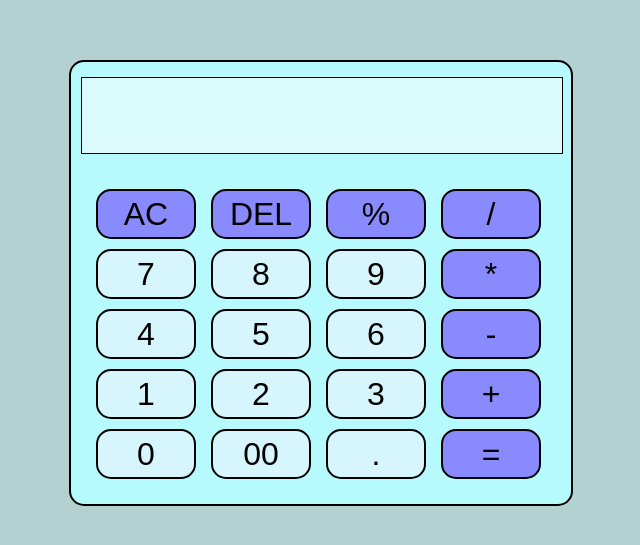
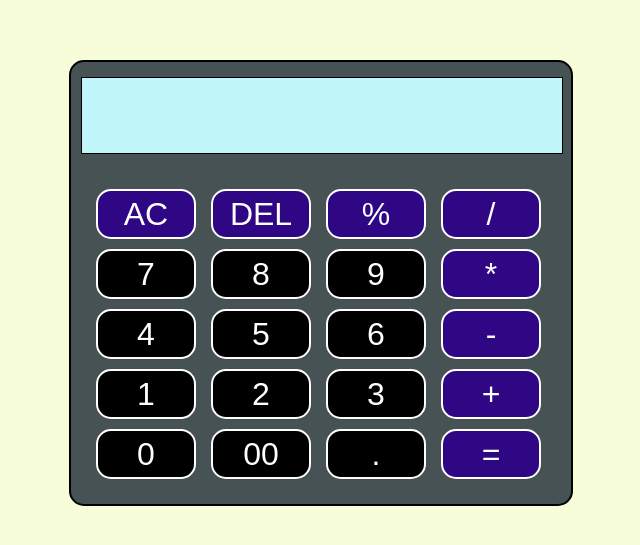
Before and after one commit to JAYASURYAJSP03/Calculator-Task, a plain HTML site: page index.html in a window 1280 px wide. Shown: the part 117-662 px from the top of the page, without its empty margins (319-959 px from the left). Drawn offline with Linux system fonts and the light colour scheme.

Commit message:
color updation

```diff
--- a/styles.css
+++ b/styles.css
@@ -4,11 +4,11 @@ body{
     justify-content: center;
     align-items: center;
     height: 100vh;
-    background-color: rgb(179, 209, 209);
+    background-color: rgb(247, 253, 216);
 }
 .calculator{
     font-family: Arial, Helvetica, sans-serif;
-    background-color: rgb(182, 250, 254);
+    background-color: rgb(70, 82, 83);
     border-radius: 15px;
     width: 500px;
     overflow: hidden;
@@ -23,7 +23,7 @@ body{
     font-size: 3rem;
     text-align: right;
     border: 1px solid;
-    background-color: rgb(218, 250, 252);
+    background-color: rgb(192, 246, 250);
 }
 .btns{
     display: grid;
@@ -36,25 +36,31 @@ button{
     height: 50px;
     border-radius: 15px;
     border:2px solid;
-    background-color: rgb(214, 245, 253);
+    background-color: rgb(0, 0, 0);
+    color: white;
     font-size: 2rem;
     font-weight: lighter;
     cursor: pointer;
 }
 button:hover{
-    background-color: rgb(198, 220, 250);
+    background-color: rgb(238, 255, 186);
+    color: black;
 }
 button:active{
     background-color: rgb(255, 255, 255);
+    color: rgb(0, 0, 0);
 }
 .operator-btn{
-    background-color: rgb(138, 138, 255);
+    background-color: rgb(47, 7, 132);
+    color: rgb(255, 255, 255);
 }
 .operator-btn:hover{
-    background-color: rgb(175, 175, 254);
+    background-color: rgb(238, 255, 186);
+    color: black;
 }
 .operator-btn:active{
     background-color: rgb(255, 255, 255);
+    color: black;
 }
 @media (min-width:300px) and (max-width:500px){
     .calculator{
```
